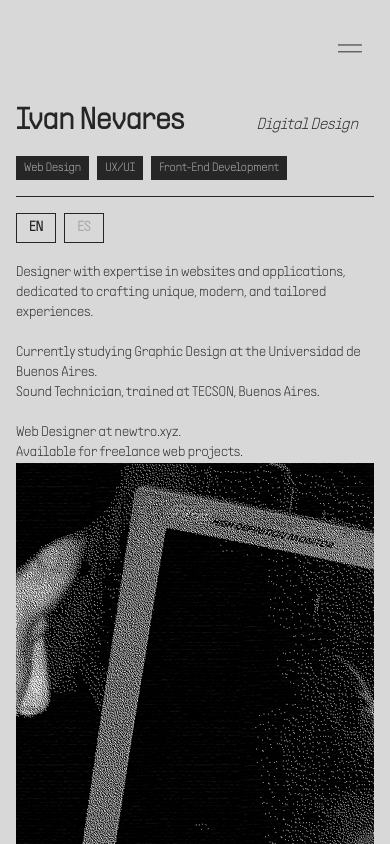
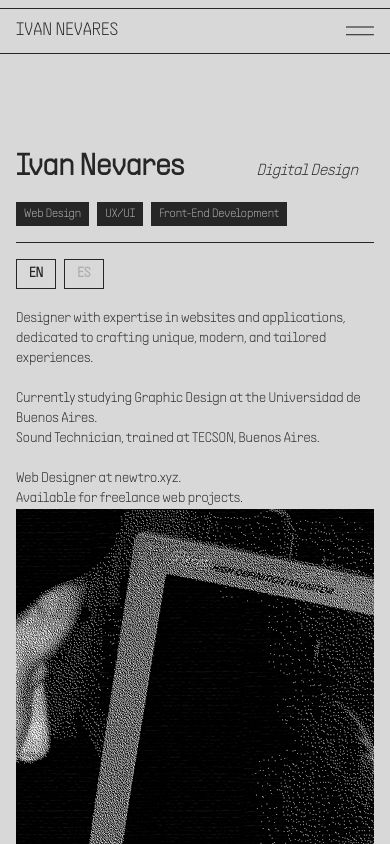
Before and after one commit to i9-9/portfolio-2, a Next.js app: page /info in a window 390 px wide. Shown: the top 844 px of the page. Built offline with nearby package versions, Linux system fonts and the light colour scheme.

Commit message:
changes on landing page

```diff
--- a/app/globals.css
+++ b/app/globals.css
@@ -6,6 +6,8 @@
   --gris_claro: #b5b5b5;
   --blanco: #D8D8D8;
   --gris_oscuro: #262626;
+  --marquee-height: 500px; /* Adjust based on your marquee height */
+  --navbar-height: 100px; /* Adjust based on your navbar height */
 }
 
 .button {
@@ -355,7 +357,6 @@ html {
   position: absolute;
   top: 10px;
   right: 10px;
-  background-color: transparent;
   color: var(--verde); /* Use your verde color variable */
   border: 1px solid ; /* Match border color with button */
   padding: 0.5rem 1rem;
--- a/app/page.tsx
+++ b/app/page.tsx
@@ -4,7 +4,6 @@ import NameAnimation from "../components/NameAnimation";
 import Work from "../components/Work";
 import Hero from "../components/Hero2";
 import NavbarHome from "../components/NavbarHome";
-import Link from "next/link";
 import MyMarquee from "../components/MarqueeLanding";
 import Contacto from "../components/Contacto";
 
--- a/app/work/kostume/page.tsx
+++ b/app/work/kostume/page.tsx
@@ -33,7 +33,7 @@ const Page = () => {
                     ))}
                 </div>
                 <div>
-                    <h1 className='text-verde text-7xl font-bold'>Kostume</h1>
+                    <h1 className='text-verde text-7xl font-bold'>Kostüme</h1>
                     <p className='text-verde my-4'>
                         <span className='text-gris_claro bg-gris_oscuro p-1 px-2 text-xs uppercase'>
                             E-shop
@@ -62,7 +62,7 @@ const Page = () => {
             {selectedImageIndex !== null && (
                 <div className="modal-overlay" onClick={closeModal}>
                     <div className="modal-container">
-                        <button className="modal-close-btn" onClick={closeModal}>CLOSE</button>
+                        <button className="modal-close-btn bg-gris_claro" onClick={closeModal}>CLOSE</button>
                         <div className="image-scroll-container">
                             {images.map((src, index) => (
                                 <div key={index} className={`image-item ${index === selectedImageIndex ? 'active' : ''}`}>
--- a/components/Hero2.tsx
+++ b/components/Hero2.tsx
@@ -5,8 +5,8 @@ import { IoChevronDown } from "react-icons/io5";
 
 const Hero: React.FC = () => {
   return (
-    <div className="grid grid-cols-1 md:grid-cols-2 min-h-screen px-4">
-      <div className="flex items-center justify-center pb-8 md:pb-32">
+    <div className="grid grid-cols-1 md:grid-cols-2 px-4 border-b border-gris_oscuro overflow-hidden h-[calc(100vh - var(--marquee-height) - var(--navbar-height))]">
+      <div className="flex items-center justify-center pb-8 md:pb-32 border-r border-gris_oscuro">
         <div className="text-left">
           <button className="pl-1 mb-2 text-md text-oscuro bg-claro underline flex items-center">
             Web Design
--- a/components/NameAnimation.tsx
+++ b/components/NameAnimation.tsx
@@ -36,7 +36,7 @@ const NameAnimation: React.FC<NameAnimationProps> = ({ text }) => {
   return (
     <Link href="/" passHref>
       <motion.h1
-        className="title pt-4 md:py-1 text-verde text-lg flex items-baseline font-supplySans cursor-pointer"
+        className="title md:py-1 text-verde text-lg flex items-baseline font-supplySans cursor-pointer"
         initial={{ opacity: 0 }}
         animate={{ opacity: 1 }}
         transition={{ delay: 0.2 }}
--- a/components/NavbarHome.tsx
+++ b/components/NavbarHome.tsx
@@ -1,11 +1,21 @@
 "use client";
 
-import Link from "next/link";
 import React, { useState, useEffect } from "react";
-import Image from "next/image";
-import OpenMenuIcon from "/public/mobile_menu/OPEN_MENU.png"; // Path for open menu PNG
-import CloseMenuIcon from "/public/mobile_menu/CLOSE_MENU.png"; // Path for close menu PNG
 import NameAnimation from "./NameAnimation";
+
+const OpenMenuIcon = ({ onClick }: { onClick: () => void }) => (
+  <svg width="28" height="10" viewBox="0 0 28 10" fill="none" xmlns="http://www.w3.org/2000/svg" onClick={onClick} style={{ cursor: 'pointer' }}>
+    <path d="M0 1H27.9255" stroke="#191919"/>
+    <path d="M0 8.74609H27.9255" stroke="#191919"/>
+  </svg>
+);
+
+const CloseMenuIcon = ({ onClick }: { onClick: () => void }) => (
+  <svg width="22" height="22" viewBox="0 0 22 22" fill="none" xmlns="http://www.w3.org/2000/svg" onClick={onClick} style={{ cursor: 'pointer' }}>
+    <path d="M1 1L20.799 20.799" stroke="#191919"/>
+    <path d="M1 21L20.799 1.20101" stroke="#191919"/>
+  </svg>
+);
 
 const NavbarHome = () => {
   const [color, setColor] = useState("transparent");
@@ -14,25 +24,20 @@ const NavbarHome = () => {
   const handleNav = () => {
     setNav(!nav);
     if (!nav) {
-      document.body.classList.add('no-scroll');
+      document.body.classList.add("no-scroll");
     } else {
-      document.body.classList.remove('no-scroll');
+      document.body.classList.remove("no-scroll");
     }
   };
 
-  const handleScroll = (e: React.MouseEvent<HTMLAnchorElement, MouseEvent>) => {
+  const handleScrollMobile = (
+    e: React.MouseEvent<HTMLAnchorElement, MouseEvent>
+  ) => {
     e.preventDefault();
     const targetId = e.currentTarget.getAttribute("href") as string;
     const target = document.querySelector(targetId);
     target?.scrollIntoView({ behavior: "smooth" });
-  };
-
-  const handleScrollMobile = (e: React.MouseEvent<HTMLAnchorElement, MouseEvent>) => {
-    e.preventDefault();
-    const targetId = e.currentTarget.getAttribute("href") as string;
-    const target = document.querySelector(targetId);
-    target?.scrollIntoView({ behavior: "smooth" });
-    handleNav();
+    handleNav(); // Close the menu after clicking
   };
 
   useEffect(() => {
@@ -50,51 +55,48 @@ const NavbarHome = () => {
   }, []);
 
   return (
-    <div className="px-4 pt-2">
-      {/* Mobile menu toggle */}
-      <div className="absolute top-9 right-5 z-[1000] md:hidden cursor-pointer">
-        <Image
-          src={nav ? CloseMenuIcon : OpenMenuIcon}
-          onClick={handleNav}
-          className="p-2"
-          alt={nav ? "Close menu" : "Open menu"}
-          width={40} // Adjust the width if needed
-          height={40} // Adjust the height if needed
-        />
+    <div className="pt-2">
+      {/* Mobile Name Animation and Menu Toggle */}
+      <div
+        className="md:hidden flex items-center justify-between border-t-verde border-b-verde border-solid border-t-[1px] border-b-[1px] py-2 px-4"
+        style={{ backgroundColor: `${color}` }}
+      >
+        <NameAnimation text="IVAN NEVARES" />
+        <div className="relative z-[1000]">
+          {nav ? (
+            <CloseMenuIcon onClick={handleNav} />
+          ) : (
+            <OpenMenuIcon onClick={handleNav} />
+          )}
+        </div>
       </div>
 
       {/* Mobile menu content */}
       {nav && (
-        <div className="fixed inset-0 flex items-center justify-center bg-gris_claro z-20 text-verde font-bold">
-          <div className="flex flex-col items-center text-center space-y-8">
-            <Link
-              className="text-4xl font-bold"
+        <div className="fixed inset-0 flex flex-col bg-gris_claro text-verde font-bold z-20 pt-8">
+          {/* Navbar top section with border */}
+          <div className="w-full px-4 flex items-center justify-between border-t-verde border-b-verde border-solid border-t-[1px] border-b-[1px]">
+            <NameAnimation text="IVAN NEVARES" />
+            <div className="relative z-[1000] cursor-pointer">
+              <CloseMenuIcon onClick={handleNav} />
+            </div>
+          </div>
+          {/* Centered menu items */}
+          <div className="flex flex-col items-center justify-center flex-grow space-y-8">
+            <a
+              className="text-4xl font-bold cursor-pointer"
               href="/"
               onClick={handleScrollMobile}
             >
               INDEX
-            </Link>
-            <Link
-              className="text-4xl font-bold"
+            </a>
+            <a
+              className="text-4xl font-bold cursor-pointer"
               href="/info"
               onClick={handleScrollMobile}
             >
               INFO
-            </Link>
-            {/* <Link
-              className="text-4xl font-bold"
-              href="/digital-garden"
-              onClick={handleScrollMobile}
-            >
-              DIGITAL GARDEN
-            </Link> */}
-            <Link
-              className="text-4xl font-bold"
-              href="/contact"
-              onClick={handleScrollMobile}
-            >
-              CONTACT
-            </Link>
+            </a>
           </div>
         </div>
       )}
@@ -104,25 +106,16 @@ const NavbarHome = () => {
         style={{ backgroundColor: `${color}` }}
         className="hidden md:flex items-center justify-between border-t-verde border-b-verde border-solid border-t-[1px] border-b-[1px] py-1 text-verde text-sm sticky top-0 z-10 transition duration-1000"
       >
-        <div className="flex-1 flex items-center justify-start">
-          <NameAnimation text="IVAN NEVARES" />
-        </div>
-        <div className="flex-1 flex items-center justify-center">
-          <div className="flex flex-col items-left">
-            <Link href="/">
-              <button className="hover-underline-animation">INDEX</button>
-            </Link>
-            <Link href="/info">
-              <button className="hover-underline-animation">INFO</button>
-            </Link>
+        <div className="w-full px-4 flex justify-between items-center">
+          <div className="flex-1 flex items-center justify-start">
+            <NameAnimation text="IVAN NEVARES" />
           </div>
-        </div>
-        <div className="flex-1 flex items-center justify-end">
-          <Link href="/contact">
-            <button className="p-2 border-solid border-verde border-[0.5px] hover:bg-[#0E0E0E]/30 hover:text-gris_oscuro hover:bg-gris_claro transition-all duration-700">
-              CONTACT
-            </button>
-          </Link>
+          <div className="flex-1 flex items-center justify-left">
+            <div className="grid grid-cols-1">
+              <a href="/" className="hover-underline-animation">INDEX</a>
+              <a href="/info" className="hover-underline-animation">INFO</a>
+            </div>
+          </div>
         </div>
       </header>
     </div>
```
Also changed, not shown: components/Contacto.tsx (+4 -4 lines).
